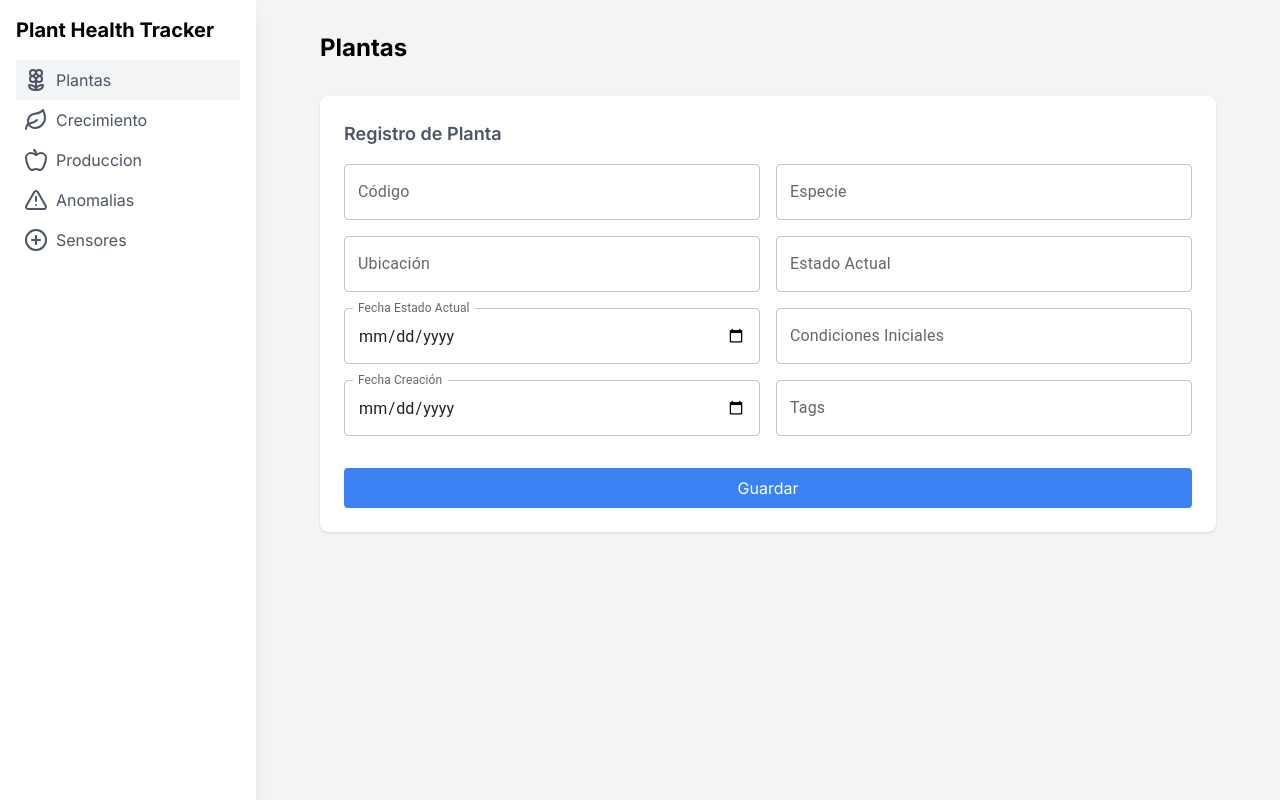
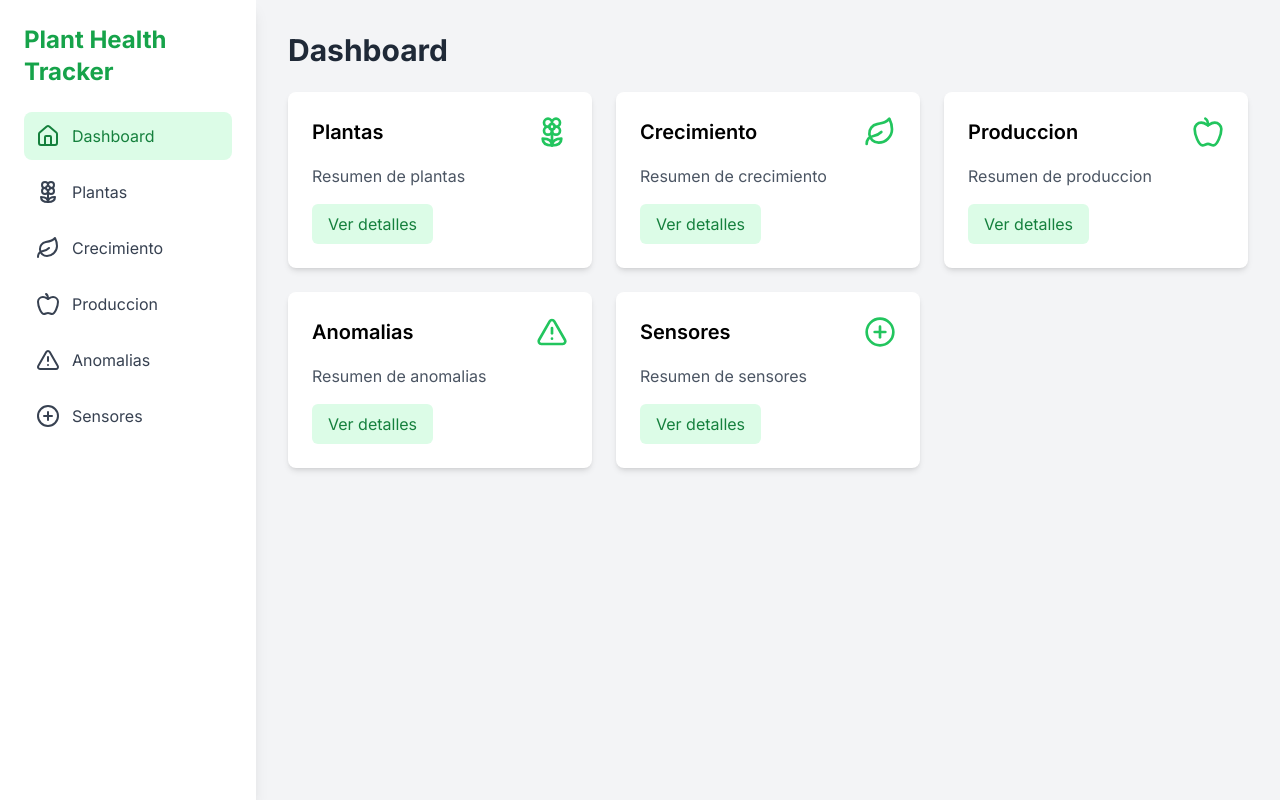
Before and after one commit to MrJohanF/paramo-de-guerrero, a Next.js app: page / in a window 1280 px wide. Built offline with nearby package versions, Linux system fonts and the light colour scheme.

Commit message:
Refactor PlantHealthDashboard component, update Lucide icons, and add form fields for plant data

```diff
--- a/src/app/components/PlantHealthDashboard.js
+++ b/src/app/components/PlantHealthDashboard.js
@@ -3,7 +3,6 @@
 import React, { useState } from "react";
 import { TextField, Select, MenuItem, FormControl, InputLabel } from "@mui/material";
 import {
-  CirclePlus,
   Flower2,
   Leaf,
   Droplet,
@@ -11,31 +10,26 @@ import {
   Thermometer,
   Bug,
   Apple,
-  TriangleAlert,
+  AlertTriangle,
   PlusCircle,
+  Home,
 } from "lucide-react";
 
 const PlantHealthDashboard = () => {
   const [plantStatus, setPlantStatus] = useState("healthy");
-  const [activeSection, setActiveSection] = useState("Plantas");
-
-  const mainOptions = [
-    { name: "Water", icon: <Droplet className="w-6 h-6" /> },
-    { name: "Sunlight", icon: <Sun className="w-6 h-6" /> },
-    { name: "Temperature", icon: <Thermometer className="w-6 h-6" /> },
-    { name: "Pests", icon: <Bug className="w-6 h-6" /> },
-  ];
+  const [activeSection, setActiveSection] = useState("Dashboard");
 
   const sidebarOptions = [
+    { name: "Dashboard", icon: <Home className="w-6 h-6" /> },
     { name: "Plantas", icon: <Flower2 className="w-6 h-6" /> },
     { name: "Crecimiento", icon: <Leaf className="w-6 h-6" /> },
     { name: "Produccion", icon: <Apple className="w-6 h-6" /> },
-    { name: "Anomalias", icon: <TriangleAlert className="w-6 h-6" /> },
+    { name: "Anomalias", icon: <AlertTriangle className="w-6 h-6" /> },
     { name: "Sensores", icon: <PlusCircle className="w-6 h-6" /> },
   ];
 
   const renderForm = (fields) => (
-    <form className="grid grid-cols-1 md:grid-cols-2 gap-4">
+    <form className="grid grid-cols-1 md:grid-cols-2 gap-6">
       {fields.map((field, index) => (
         <FormControl key={index} fullWidth variant="outlined" className="mb-4">
           {field.type === "select" ? (
@@ -62,7 +56,7 @@ const PlantHealthDashboard = () => {
       ))}
       <button
         type="submit"
-        className="col-span-2 mt-4 py-2 px-4 bg-blue-500 text-white rounded hover:bg-blue-600 transition-colors"
+        className="col-span-2 mt-6 py-3 px-6 bg-green-500 text-white rounded-lg hover:bg-green-600 transition-colors duration-300 shadow-md"
       >
         Guardar
       </button>
@@ -71,15 +65,35 @@ const PlantHealthDashboard = () => {
 
   const renderContent = () => {
     switch (activeSection) {
+      case "Dashboard":
+        return (
+          <div className="grid grid-cols-1 md:grid-cols-2 lg:grid-cols-3 gap-6">
+            {sidebarOptions.slice(1).map((option, index) => (
+              <div key={index} className="bg-white p-6 rounded-lg shadow-md hover:shadow-lg transition-shadow duration-300">
+                <div className="flex items-center justify-between mb-4">
+                  <h3 className="text-xl font-semibold">{option.name}</h3>
+                  {React.cloneElement(option.icon, { className: "w-8 h-8 text-green-500" })}
+                </div>
+                <p className="text-gray-600">Resumen de {option.name.toLowerCase()}</p>
+                <button
+                  onClick={() => setActiveSection(option.name)}
+                  className="mt-4 py-2 px-4 bg-green-100 text-green-700 rounded-md hover:bg-green-200 transition-colors duration-300"
+                >
+                  Ver detalles
+                </button>
+              </div>
+            ))}
+          </div>
+        );
       case "Plantas":
         return (
-          <div className="mt-8 bg-white p-6 rounded-lg shadow">
-            <h3 className="text-lg font-semibold mb-4 text-gray-600">Registro de Planta</h3>
+          <div className="bg-white p-6 rounded-lg shadow-md">
+            <h3 className="text-2xl font-semibold mb-6">Registro de Planta</h3>
             {renderForm([
               { name: "Código", type: "text" },
               { name: "Especie", type: "text" },
               { name: "Ubicación", type: "text" },
-              { name: "Estado Actual", type: "text" },
+              { name: "Estado Actual", type: "select", options: ["Saludable", "En crecimiento", "En producción", "Con anomalías"] },
               { name: "Fecha Estado Actual", type: "date" },
               { name: "Condiciones Iniciales", type: "text" },
               { name: "Fecha Creación", type: "date" },
@@ -89,12 +103,12 @@ const PlantHealthDashboard = () => {
         );
       case "Crecimiento":
         return (
-          <div className="mt-8 bg-white p-6 rounded-lg shadow">
-            <h3 className="text-lg font-semibold mb-4 text-gray-600">Registro de Crecimiento</h3>
+          <div className="bg-white p-6 rounded-lg shadow-md">
+            <h3 className="text-2xl font-semibold mb-6">Registro de Crecimiento</h3>
             {renderForm([
               { name: "ID Planta", type: "number" },
-              { name: "Altura", type: "number" },
-              { name: "Diámetro", type: "number" },
+              { name: "Altura (cm)", type: "number" },
+              { name: "Diámetro (cm)", type: "number" },
               { name: "Número de Hojas", type: "number" },
               { name: "Fecha Medición", type: "date" },
             ])}
@@ -102,21 +116,21 @@ const PlantHealthDashboard = () => {
         );
       case "Produccion":
         return (
-          <div className="mt-8 bg-white p-6 rounded-lg shadow">
-            <h3 className="text-lg font-semibold mb-4 text-gray-600">Registro de Producción</h3>
+          <div className="bg-white p-6 rounded-lg shadow-md">
+            <h3 className="text-2xl font-semibold mb-6">Registro de Producción</h3>
             {renderForm([
               { name: "ID Planta", type: "number" },
-              { name: "Cantidad", type: "number" },
+              { name: "Cantidad (kg)", type: "number" },
               { name: "Fecha Cosecha", type: "date" },
-              { name: "Calidad", type: "text" },
+              { name: "Calidad", type: "select", options: ["Excelente", "Buena", "Regular", "Mala"] },
               { name: "Destino", type: "text" },
             ])}
           </div>
         );
       case "Anomalias":
         return (
-          <div className="mt-8 bg-white p-6 rounded-lg shadow">
-            <h3 className="text-lg font-semibold mb-4 text-gray-600">Registro de Anomalías</h3>
+          <div className="bg-white p-6 rounded-lg shadow-md">
+            <h3 className="text-2xl font-semibold mb-6">Registro de Anomalías</h3>
             {renderForm([
               { name: "ID Planta", type: "number" },
               { name: "Descripción", type: "text" },
@@ -127,11 +141,11 @@ const PlantHealthDashboard = () => {
         );
       case "Sensores":
         return (
-          <div className="mt-8 bg-white p-6 rounded-lg shadow">
-            <h3 className="text-lg font-semibold mb-4 text-gray-600" >Registro de Sensores</h3>
+          <div className="bg-white p-6 rounded-lg shadow-md">
+            <h3 className="text-2xl font-semibold mb-6">Registro de Sensores</h3>
             {renderForm([
               { name: "Nombre Sensor", type: "text" },
-              { name: "Tipo", type: "text" },
+              { name: "Tipo", type: "select", options: ["Temperatura", "Humedad", "pH", "Luz"] },
               { name: "Ubicación", type: "text" },
               { name: "Fecha Instalación", type: "date" },
             ])}
@@ -146,20 +160,20 @@ const PlantHealthDashboard = () => {
     <div className="flex h-screen bg-gray-100">
       {/* Sidebar */}
       <div className="w-64 bg-white shadow-lg">
-        <div className="p-4">
-          <h2 className="text-xl font-bold mb-4 ">Plant Health Tracker</h2>
+        <div className="p-6">
+          <h2 className="text-2xl font-bold mb-6 text-green-600">Plant Health Tracker</h2>
           <nav>
             {sidebarOptions.map((option, index) => (
               <a
                 key={index}
                 href="#"
-                className={`flex items-center p-2 text-gray-600 hover:bg-gray-100 rounded ${
-                  activeSection === option.name ? "bg-gray-100" : ""
+                className={`flex items-center p-3 mb-2 text-gray-700 hover:bg-green-100 rounded-lg transition-colors duration-300 ${
+                  activeSection === option.name ? "bg-green-100 text-green-700" : ""
                 }`}
                 onClick={() => setActiveSection(option.name)}
               >
-                {option.icon}
-                <span className="ml-2">{option.name}</span>
+                {React.cloneElement(option.icon, { className: "w-6 h-6 mr-3" })}
+                <span>{option.name}</span>
               </a>
             ))}
           </nav>
@@ -168,8 +182,8 @@ const PlantHealthDashboard = () => {
 
       {/* Main Content */}
       <div className="flex-1 p-8 overflow-auto">
-        <div className="max-w-4xl mx-auto">
-          <h2 className="text-2xl font-bold mb-4">{activeSection}</h2>
+        <div className="max-w-6xl mx-auto">
+          <h2 className="text-3xl font-bold mb-6 text-gray-800">{activeSection}</h2>
           {renderContent()}
         </div>
       </div>
```
